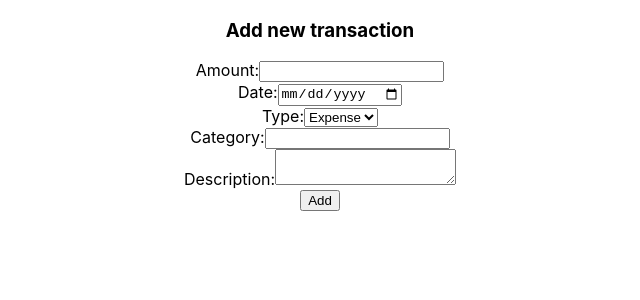
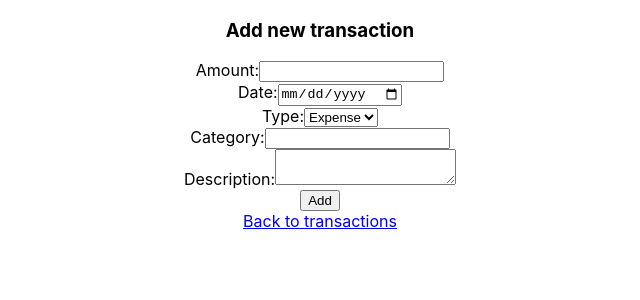
Before and after one commit to Arihina/react_frontend, a React (Create React App) app: page /add in a window 1280 px wide. Shown: the top 300 px of the page, without its empty margins (320-960 px from the left). Built offline with nearby package versions, Linux system fonts and the light colour scheme.

Commit message:
add navigate links

```diff
--- a/src/AddForm.js
+++ b/src/AddForm.js
@@ -1,7 +1,8 @@
 import React from "react";
+import { useNavigate, NavLink } from "react-router-dom";
 
 
-class AddForm extends React.Component {
+class AddFormInner extends React.Component {
     constructor(props) {
         super(props);
         this.state = {
@@ -57,6 +58,8 @@ class AddForm extends React.Component {
                 if (this.props.onSubmit) {
                     this.props.onSubmit();
                 }
+
+                this.props.history('/');
             });
     }
 
@@ -89,10 +92,18 @@ class AddForm extends React.Component {
                     <textarea id="description" name="description" value={this.state.description} onChange={this.handleChange} />
                 </div>
 
-                <button type="submit">Add</button>
+                <button type="submit">Add</button><br></br>
+
+                <NavLink to='/'>Back to transactions</NavLink>
             </form>
         );
     }
 }
 
+const AddForm = (props) => {
+    return (
+        <AddFormInner {...props} history={useNavigate()} />
+    )
+}
+
 export default AddForm;
--- a/src/TableWrapper.js
+++ b/src/TableWrapper.js
@@ -1,4 +1,5 @@
 import React from "react";
+import { NavLink } from "react-router-dom";
 
 import Table from "./Table"
 
@@ -36,6 +37,8 @@ class TableWrapper extends React.Component {
 
                 <h3>Expense</h3>
                 <Table transactions={this.state.expenseTransactions} />
+
+                <NavLink to='/add'>Add transaction</NavLink>
             </div>
         )
     }
```
